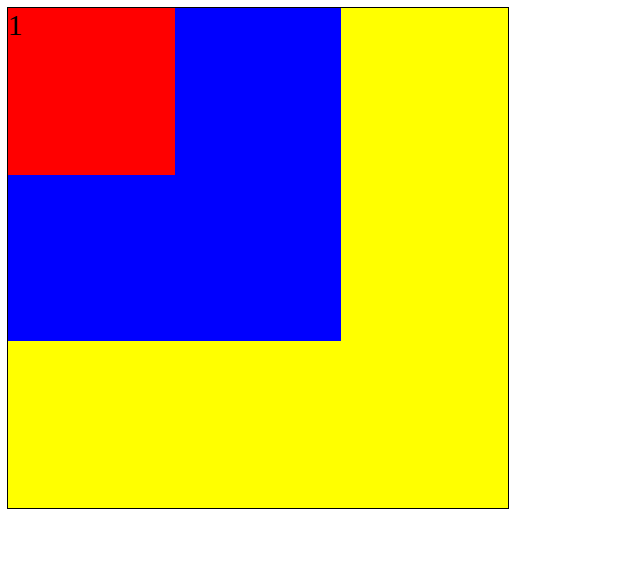
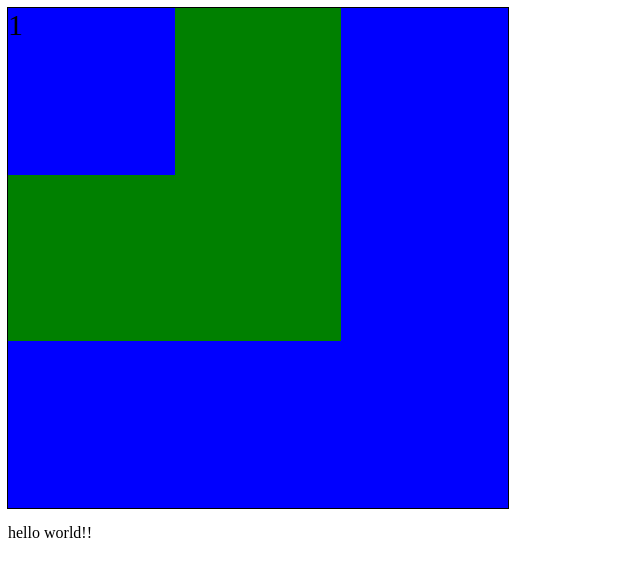
Before and after one commit to vedantag2021-source/full-stack, a plain HTML site: page subgrid.html in a window 1280 px wide. Shown: the whole page, without its empty margins (0-640 px from the left). Drawn offline with Linux system fonts and the light colour scheme.

Commit message:
local var and global var

```diff
--- a/subgrid.html
+++ b/subgrid.html
@@ -5,6 +5,13 @@
     <meta name="viewport" content="width=device-width, initial-scale=1.0">
     <title>SUBGRID</title>
     <style>
+        :root{
+            --primary-color:green;
+            --secondary-color:black;
+            --tertiary-color:blue;
+            --text-size:30px;
+            --t--size:20px;
+        }
         .container{
             display:grid;
             grid-template-columns:1fr 1fr 1fr;
@@ -12,21 +19,25 @@
             outline:1px solid black;
             height:500px;
             width:500px;
-            background-color:yellow;
+            background-color:var(--tertiary-color);
         }
         .parent{
             display:grid;
             grid-template-columns:subgrid;
             grid-template-rows:subgrid;
-            font-size:30px;
+            font-size:var(--text-size);
             grid-column:1/3;
             grid-row:1/3;
-            background-color:blue;
+            background-color:var(--primary-color);
         }
         .child{
-            background-color:red;
+            background-color:var(--tertiary-color);
             grid-column:1/2;
             grid-row:1/2;
+        }
+        p{
+            font-size:calc(var(--text-size)-var(--t--size));
+            color:var(--secondary-color);
         }
     </style>
 </head>
@@ -36,5 +47,6 @@
             <div class="child">1</div>
         </div>
     </div>
+    <p>hello world!!</p>
 </body>
 </html>
```
